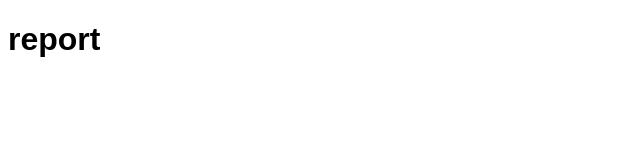
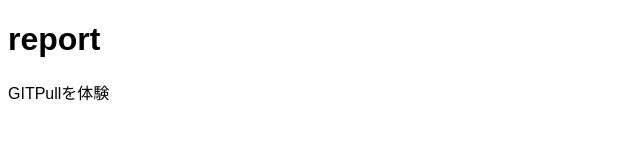
Before and after one commit to bondchan88/gitsample, a plain HTML site: page index.html in a window 1280 px wide. Shown: the whole page, without its empty margins (0-640 px from the left). Drawn offline with Linux system fonts and the light colour scheme.

Commit message:
体験を追加

```diff
--- a/index.html
+++ b/index.html
@@ -9,5 +9,6 @@
 </head>
 <body>
     <h1>report</h1>
+    <p>GITPullを体験</p>
 </body>
 </html>
```
